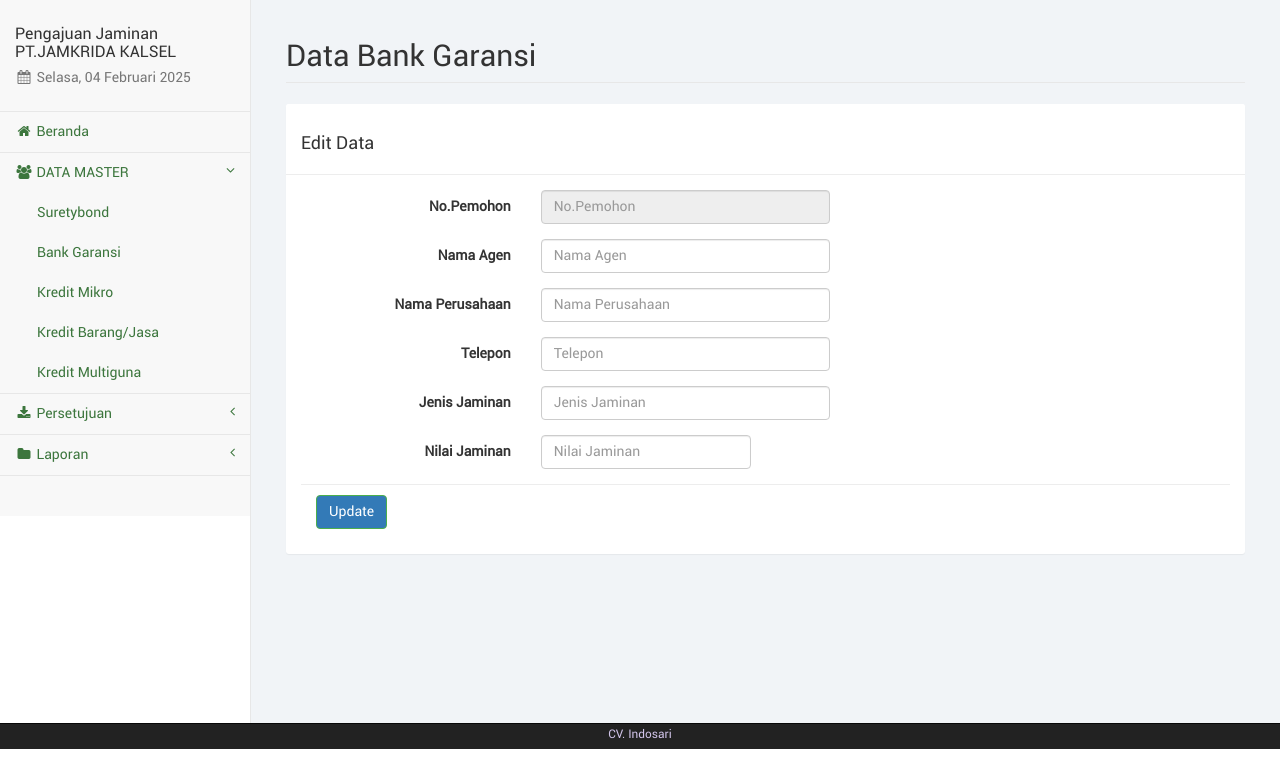
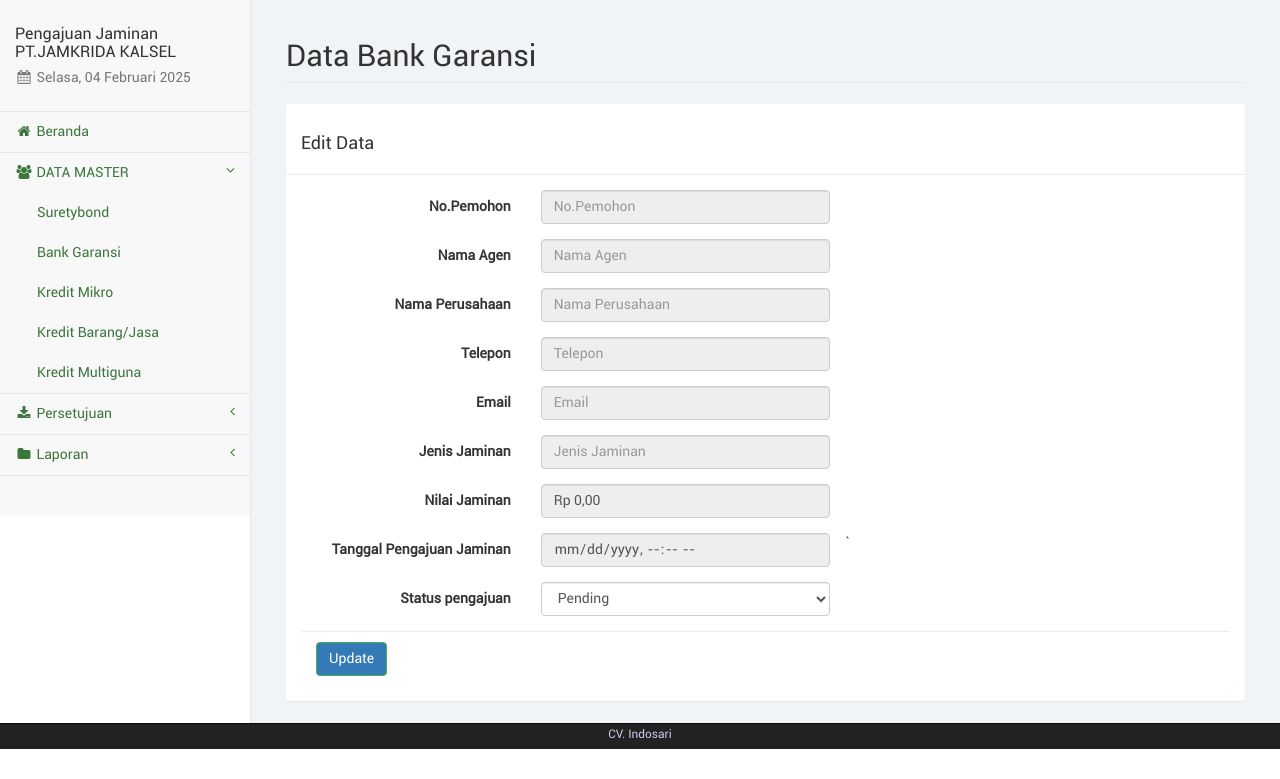
Before and after one commit to yudhistiaR/jamkrida_kalsel, a PHP site: page /bank_garansi_edit.php in a window 1280 px wide. Shown: the part 51-830 px from the top of the page. Run offline with PHP 8.4, Linux system fonts and the light colour scheme; a user stored in the database is signed in; data comes from the database, SQL or seed files in the repository; data that the repository does not hold is empty.

Commit message:
add action & CRUD bank garansi
add update & delete action dan CRUD Bank garansi (admin)

```diff
--- a/bank_garansi_edit.php
+++ b/bank_garansi_edit.php
@@ -1,8 +1,28 @@
 <?php
 include("sess_check.php");
+include("libs/formatMataUang.php");
 
-	if(isset($_GET['id'])) {
-		$sql = "SELECT * FROM Jaminan WHERE id='". $_GET['id'] ."'";
+if (isset($_GET['id'])) {
+	$id = $_GET['id'];
+	$sql = "SELECT
+          pengajuan_jaminan.id AS id_pengajuan,
+          user.username AS nama_user,
+          user.email,
+          user.telp_emp,
+          jaminan.id AS no_pemohon,
+          jaminan.nama_agen,
+          jaminan.nama_perusahaan,
+          jaminan.jenis_jaminan,
+          jaminan.nilai_jaminan,
+          pengajuan_jaminan.type_jaminan,
+          pengajuan_jaminan.status,
+          pengajuan_jaminan.create_at
+        FROM pengajuan_jaminan
+        JOIN user ON pengajuan_jaminan.user_id = user.id
+        JOIN jaminan ON pengajuan_jaminan.jaminan_id = jaminan.id
+        LEFT JOIN admin ON pengajuan_jaminan.admin_id = admin.id_adm
+        WHERE pengajuan_jaminan.id = '$id'
+        ORDER BY pengajuan_jaminan.id ASC";
 	$ress = mysqli_query($conn, $sql);
 	$data = mysqli_fetch_array($ress);
 }
@@ -11,22 +31,8 @@
 $menuparent = "master";
 include("layout_top.php");
 ?>
-<!-- <script type="text/javascript">
-	function checkNppAvailability() {
-	$("#loaderIcon").show();
-	jQuery.ajax({
-		url: "check_nppavailability.php",
-		data:'id='+$("#id").val(),
-		type: "POST",
-		success:function(data){
-			$("#user-availability-status").html(data);
-			$("#loaderIcon").hide();
-		},
-		error:function (){}
-	});
-	} -->
-</script>
-<!-- top of file -->
+
+
 <!-- Page Content -->
 <div id="page-wrapper">
 	<div class="container-fluid">
@@ -42,44 +48,69 @@
 
 		<div class="row">
 			<div class="col-lg-12">
-						<form class="form-horizontal" action="bank_garansi_update.php" method="POST" enctype="multipart/form-data">
+				<form class="form-horizontal" action="action/update_jaminan.php" method="POST" enctype="multipart/form-data">
 					<div class="panel panel-default">
-								<div class="panel-heading"><h3>Edit Data</h3></div>
+						<div class="panel-heading">
+							<h3>Edit Data</h3>
+						</div>
 						<div class="panel-body">
 							<div class="form-group">
 								<label class="control-label col-sm-3">No.Pemohon</label>
 								<div class="col-sm-4">
-											<input type="text" name="id" class="form-control" placeholder="No.Pemohon" value="<?php echo $data['id'] ?>" readonly>
+									<input type="text" name="id" class="form-control" placeholder="No.Pemohon" value="<?php echo $data['id_pengajuan'] ?>" readonly>
 								</div>
 							</div>
 							<div class="form-group">
 								<label class="control-label col-sm-3">Nama Agen</label>
 								<div class="col-sm-4">
-											<input type="text" name="nama_agen" class="form-control" placeholder="Nama Agen" value="<?php echo $data['nama_agen'] ?>" required>
+									<input type="text" name="nama_agen" class="form-control" placeholder="Nama Agen" value="<?php echo $data['nama_agen'] ?>" readonly>
 								</div>
 							</div>
 							<div class="form-group">
 								<label class="control-label col-sm-3">Nama Perusahaan</label>
 								<div class="col-sm-4">
-											<input type="text" name="nama_perusahaan" class="form-control" placeholder="Nama Perusahaan" value="<?php echo $data['nama_perusahaan'] ?>" required>
+									<input type="text" name="nama_perusahaan" class="form-control" placeholder="Nama Perusahaan" value="<?php echo $data['nama_perusahaan'] ?>" readonly>
 								</div>
 							</div>
 							<div class="form-group">
 								<label class="control-label col-sm-3">Telepon</label>
 								<div class="col-sm-4">
-											<input type="number" name="no_telp" min="0" class="form-control" placeholder="Telepon" value="<?php echo $data['no_telp'] ?>"required>
+									<input type="number" name="telp_emp" min="0" class="form-control" placeholder="Telepon" value="<?php echo $data['telp_emp'] ?>" readonly>
+								</div>
+							</div>
+							<div class="form-group">
+								<label class="control-label col-sm-3">Email</label>
+								<div class="col-sm-4">
+									<input type="email" name="email" class="form-control" placeholder="Email" value="<?php echo $data['email'] ?>" readonly>
 								</div>
 							</div>
 							<div class="form-group">
 								<label class="control-label col-sm-3">Jenis Jaminan</label>
 								<div class="col-sm-4">
-											<input type="text" name="jenis_jaminan" class="form-control" placeholder="Jenis Jaminan" value="<?php echo $data['jenis_jaminan'] ?>" required>
+									<input type="text" name="jenis_jaminan" class="form-control" placeholder="Jenis Jaminan" value="<?php echo $data['jenis_jaminan'] ?>" readonly>
 								</div>
 							</div>
 							<div class="form-group">
 								<label class="control-label col-sm-3">Nilai Jaminan</label>
-										<div class="col-sm-3">
-											<input type="text" name="nilai_jaminan" class="form-control" placeholder="Nilai Jaminan" value="<?php echo $data['nilai_jaminan'] ?>" required>
+								<div class="col-sm-4">
+									<input type="text" name="nilai_jaminan" class="form-control" placeholder="Nilai Jaminan" value="<?php echo formatRupiah($data['nilai_jaminan']) ?>" readonly>
+								</div>
+							</div>
+							<div class="form-group">
+								<label class="control-label col-sm-3">Tanggal Pengajuan Jaminan</label>`
+								<div class="col-sm-4">
+									<input type="datetime-local" name="create_at" class="form-control" value="<?php echo $data['create_at'] ?>" readonly>
+								</div>
+							</div>
+							<div class="form-group">
+								<label class="control-label col-sm-3">Status pengajuan</label>
+								<div class="col-sm-4">
+									<select name="status" class="form-control" required>
+										<option value="Pending" <?php echo ($data['status'] == 'Pending') ? 'selected' : ''; ?>>Pending</option>
+										<option value="Di Setujui" <?php echo ($data['status'] == 'Di Setujui') ? 'selected' : ''; ?>>Di Setujui</option>
+										<option value="Di Tolak" <?php echo ($data['status'] == 'Di Tolak') ? 'selected' : ''; ?>>Di Tolak</option>
+									</select>
+									<input type="text" name="type" value="<?php echo $data['type_jaminan'] ?>" readonly hidden>
 								</div>
 							</div>
 							<div class="panel-footer">
--- a/suretybond.php
+++ b/suretybond.php
@@ -52,7 +52,8 @@ include("libs/formatMataUang.php");
           jaminan.nama_perusahaan,
           jaminan.jenis_jaminan,
           jaminan.nilai_jaminan,
-          pengajuan_jaminan.status
+          pengajuan_jaminan.status,
+          pengajuan_jaminan.type_jaminan
         FROM pengajuan_jaminan
         JOIN user ON pengajuan_jaminan.user_id = user.id
         JOIN jaminan ON pengajuan_jaminan.jaminan_id = jaminan.id
@@ -74,7 +75,7 @@ include("libs/formatMataUang.php");
                     <td class="text-center">
                       <a href="#myModal" data-toggle="modal" data-load-code="<?= $data['id_pengajuan']; ?>" data-remote-target="#myModal .modal-body" class="btn btn-primary btn-xs">Detail</a>
                       <a href="suretybond_edit.php?id=<?= $data['id_pengajuan']; ?>" class="btn btn-warning btn-xs">Edit</a>
-                      <a href="action/suretybond_hapus.php?id=<?= $data['id_pengajuan']; ?>" onclick="return confirm('Apakah anda yakin akan menghapus <?= $data['nama_agen']; ?>?');" class="btn btn-danger btn-xs">Hapus</a>
+                      <a href="action/delete_jaminan.php?id=<?= $data['id_pengajuan']; ?>&type=<?= $data['type_jaminan']; ?>" onclick="return confirm('Apakah anda yakin akan menghapus <?= $data['nama_agen']; ?>?');" class="btn btn-danger btn-xs">Hapus</a>
                     </td>
                   </tr>
                 <?php
--- a/suretybond_edit.php
+++ b/suretybond_edit.php
@@ -14,6 +14,7 @@ if (isset($_GET['id'])) {
           jaminan.nama_perusahaan,
           jaminan.jenis_jaminan,
           jaminan.nilai_jaminan,
+          pengajuan_jaminan.type_jaminan,
           pengajuan_jaminan.status,
           pengajuan_jaminan.create_at
         FROM pengajuan_jaminan
@@ -47,7 +48,7 @@ include("layout_top.php");
 
     <div class="row">
       <div class="col-lg-12">
-        <form class="form-horizontal" action="suretybond_update.php" method="POST" enctype="multipart/form-data">
+        <form class="form-horizontal" action="action/update_jaminan.php" method="POST" enctype="multipart/form-data">
           <div class="panel panel-default">
             <div class="panel-heading">
               <h3>Edit Data</h3>
@@ -109,6 +110,7 @@ include("layout_top.php");
                     <option value="Di Setujui" <?php echo ($data['status'] == 'Di Setujui') ? 'selected' : ''; ?>>Di Setujui</option>
                     <option value="Di Tolak" <?php echo ($data['status'] == 'Di Tolak') ? 'selected' : ''; ?>>Di Tolak</option>
                   </select>
+                  <input type="text" name="type" value="<?php echo $data['type_jaminan'] ?>" readonly hidden>
                 </div>
               </div>
               <div class="panel-footer">
```
Also changed, not shown: action/bank_garansi_hapus.php (deleted, +0 -7 lines), action/delete_jaminan.php (added, +31 -0 lines), action/kredit_mikro_hapus.php (deleted, +0 -7 lines), action/suretybond_hapus.php (deleted, +0 -8 lines), action/update_jaminan.php (added, +38 -0 lines), bank_garansi.php (+25 -9 lines), bank_garansi_detail.php (+77 -12 lines), bank_garansi_update.php (deleted, +0 -28 lines), suretybond_update.php (deleted, +0 -28 lines), layout_top.php (line endings or trailing spaces). Lines whose indentation alone changed are shown as unchanged.
